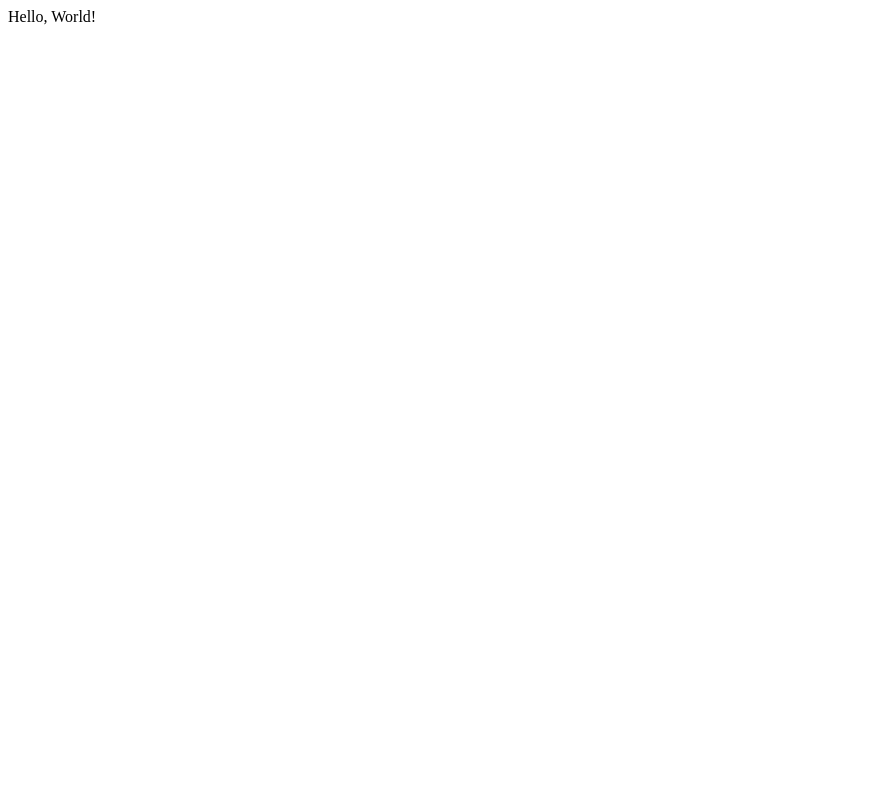
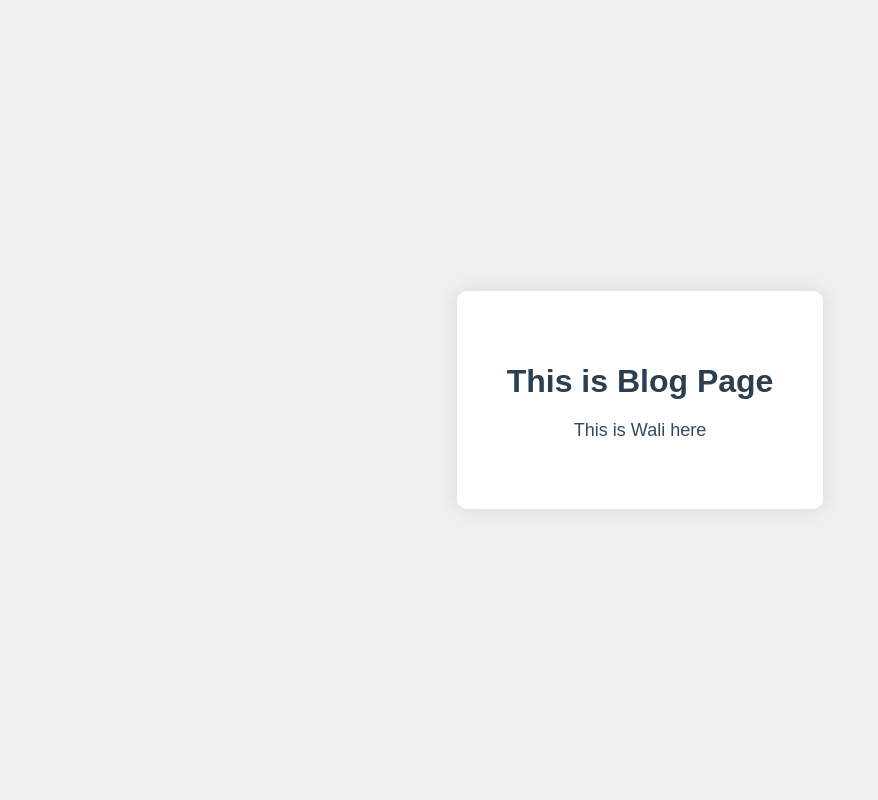
Before and after one commit to wali1504/Django-Blog-App, a Django app: page / in a window 1280 px wide. Before the commit the part shown is almost empty. Shown: the whole page, without its empty margins (0-878 px from the left). Run offline with Django 5.2, Linux system fonts and the light colour scheme.

Commit message:
Updated views, urls, and templates with new content

```diff
--- a/theblog/templates/home.html
+++ b/theblog/templates/home.html
@@ -1 +1,40 @@
-<h1>HELLO WORLD</h1>
+<!DOCTYPE html>
+<html lang="en">
+<head>
+    <meta charset="UTF-8">
+    <meta name="viewport" content="width=device-width, initial-scale=1.0">
+    <title>Blog Page</title>
+    <style>
+        body, html {
+            height: 100%;
+            margin: 0;
+            display: flex;
+            justify-content: center;
+            align-items: center;
+            background-color: #f0f0f0;
+            font-family: Arial, sans-serif;
+        }
+        .content {
+            text-align: center;
+            background-color: #ffffff;
+            padding: 50px;
+            border-radius: 10px;
+            box-shadow: 0 0 20px rgba(0, 0, 0, 0.1);
+        }
+        h1 {
+            color: #2c3e50;
+            margin-bottom: 20px;
+        }
+        p {
+            color: #34495e;
+            font-size: 18px;
+        }
+    </style>
+</head>
+<body>
+    <div class="content">
+        <h1>This is Blog Page</h1>
+        <p>This is Wali here</p>
+    </div>
+</body>
+</html>
--- a/theblog/urls.py
+++ b/theblog/urls.py
@@ -1,6 +1,10 @@
 from django.urls import path
 from . import views
+#from theblog import views
 
 urlpatterns = [
-    path('',views.home,name='home'),
+    path('', views.homepage),
+    path('home/', views.home),
+    path('about-us/', views.aboutUS),
+    path('contact/', views.contact),
 ]
--- a/theblog/views.py
+++ b/theblog/views.py
@@ -1,9 +1,17 @@
-#from django.shortcuts import render
+from django.shortcuts import render
 
 #def home(request):
   #  return render(request)
 
 from django.http import HttpResponse
 
+def homepage(request):
+    return render(request,"home.html")
+
+def aboutUS(request):
+    return HttpResponse("Welcome!")
 def home(request):
-    return HttpResponse("Hello, World!")
+    return HttpResponse("homepage")
+
+def contact(request):
+    return HttpResponse("Contact Us!")
--- /dev/null
+++ b/ygfyue.py
@@ -0,0 +1 @@
+dgcyud
```
